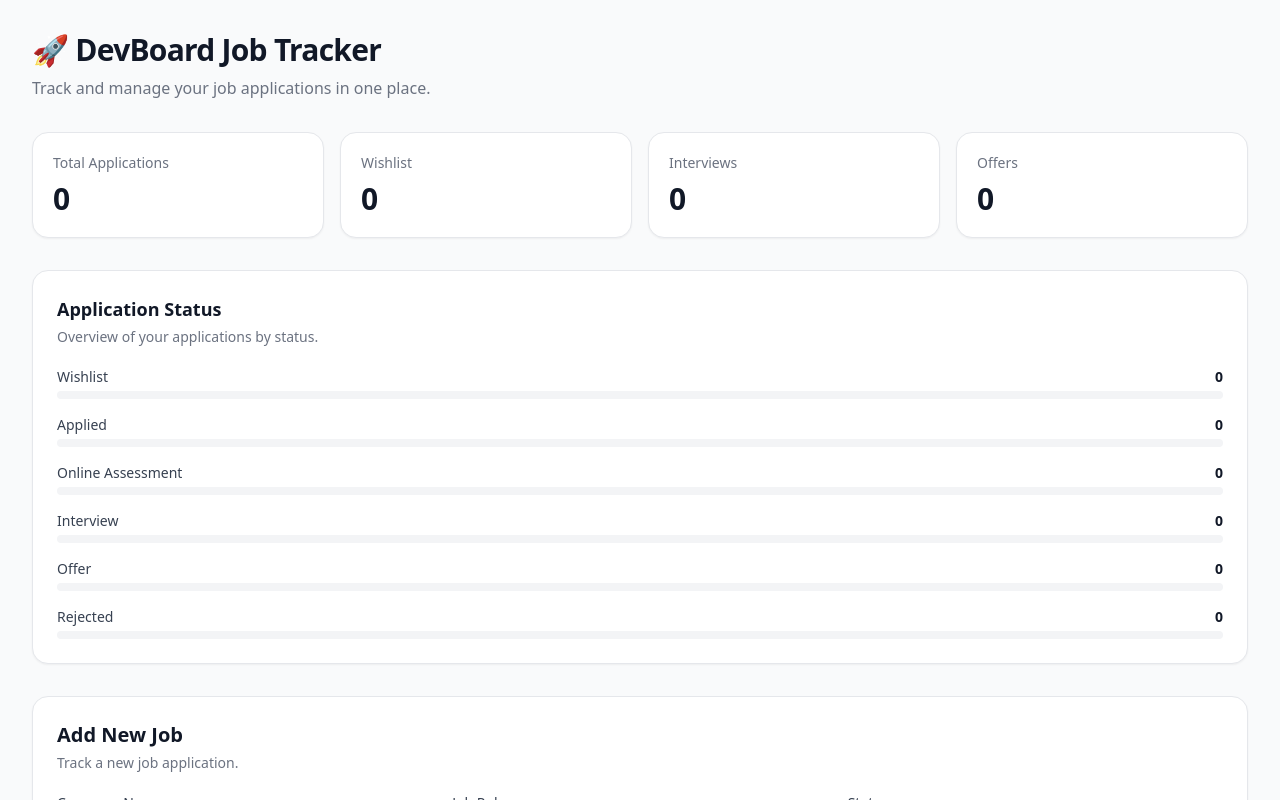
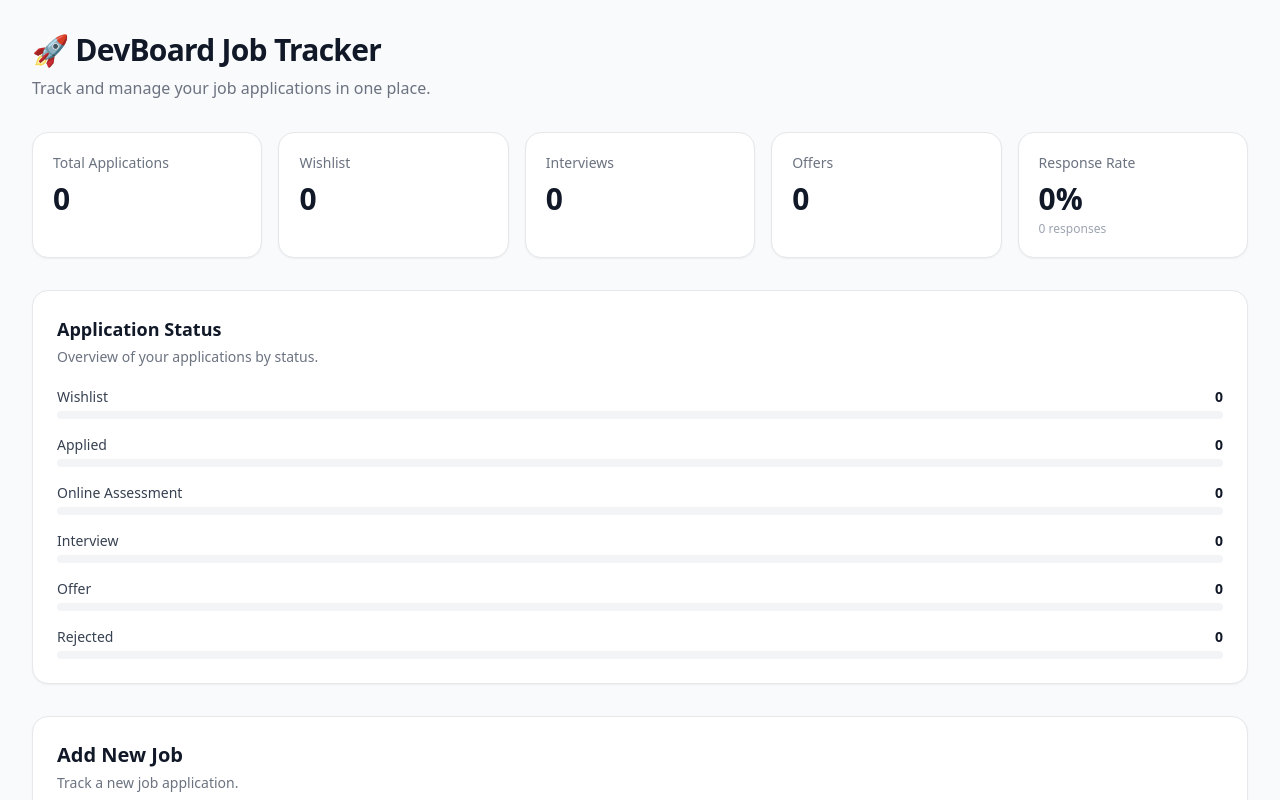
Before and after one commit to Shifa200/devboard, a React (Vite) app: page / in a window 1280 px wide. Shown: the top 800 px of the page. Built offline with nearby package versions, Linux system fonts and the light colour scheme.

Commit message:
Added response rate analytics

```diff
--- a/src/App.jsx
+++ b/src/App.jsx
@@ -203,6 +203,16 @@ function App() {
     count: jobs.filter((job) => job.status === column).length,
   }));
 
+  const responseCount = jobs.filter(
+    (job) =>
+      job.status === "interview" ||
+      job.status === "offer" ||
+      job.status === "rejected",
+  ).length;
+
+  const responseRate =
+    totalJobs === 0 ? 0 : Math.round((responseCount / totalJobs) * 100);
+
   return (
     <div className="min-h-screen bg-gray-50 px-4 py-8 md:px-8">
       {toast && (
@@ -223,7 +233,7 @@ function App() {
           </p>
         </div>
 
-        <div className="mb-8 grid grid-cols-2 gap-4 md:grid-cols-4">
+        <div className="mb-8 grid grid-cols-2 gap-4 md:grid-cols-5">
           {/* Total */}
           <div className="rounded-2xl border border-gray-200 bg-white p-5 shadow-sm">
             <p className="text-sm font-medium text-gray-500">
@@ -257,6 +267,19 @@ function App() {
 
             <p className="mt-2 text-3xl font-bold text-gray-900">
               {offerCount}
+            </p>
+          </div>
+
+          <div className="rounded-2xl border border-gray-200 bg-white p-5 shadow-sm">
+            <p className="text-sm font-medium text-gray-500">Response Rate</p>
+
+            <p className="mt-2 text-3xl font-bold text-gray-900">
+              {responseRate}%
+            </p>
+
+            <p className="mt-1 text-xs text-gray-400">
+              {responseCount} response
+              {responseCount !== 1 ? "s" : ""}
             </p>
           </div>
         </div>
```
